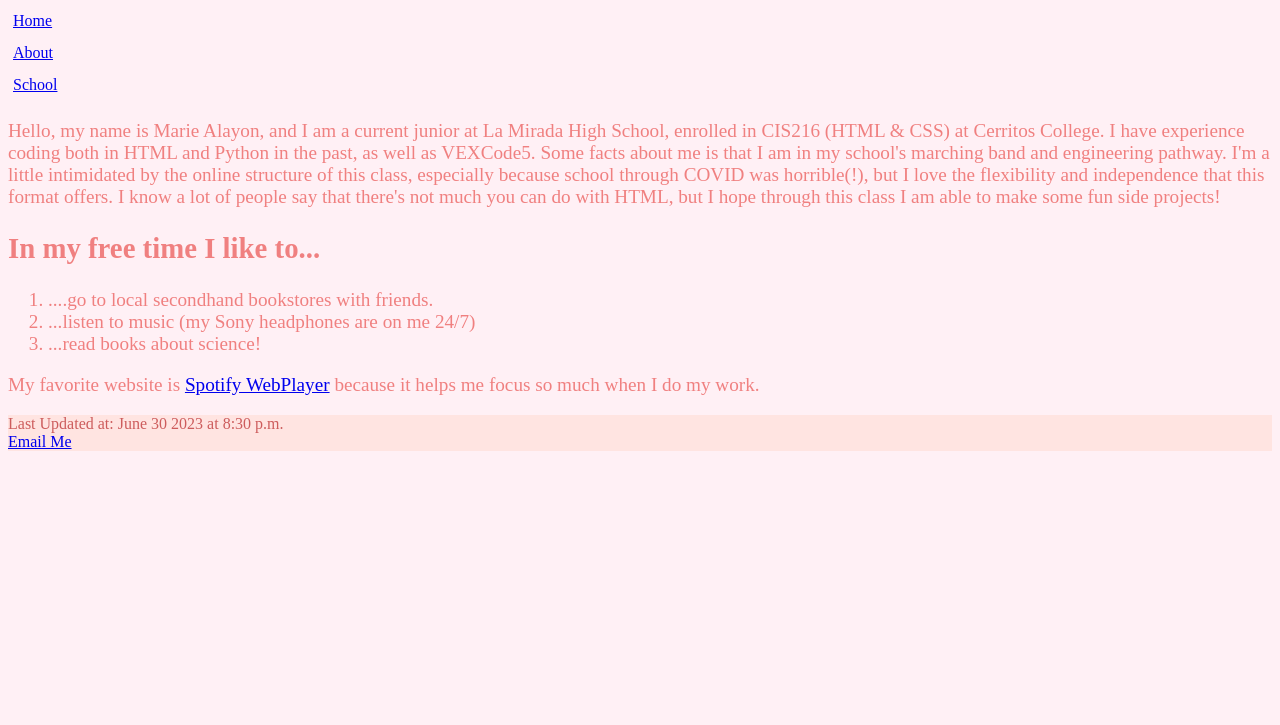
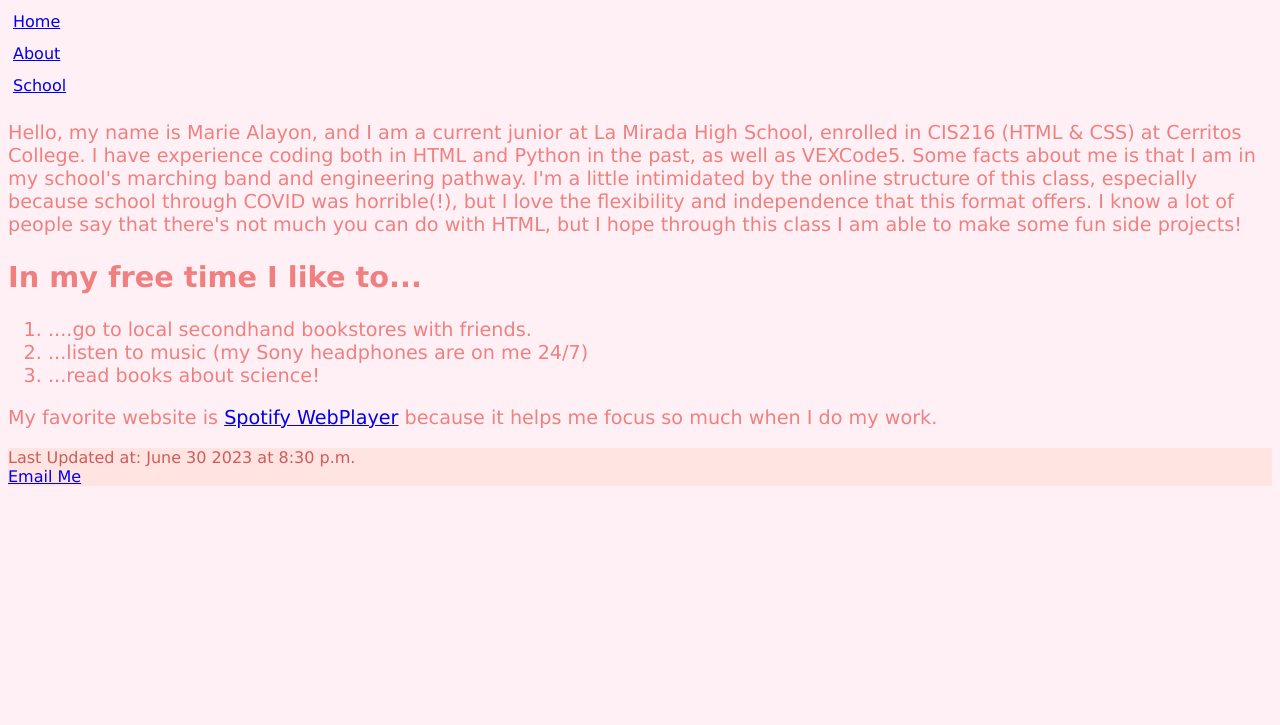
Before and after one commit to kailamariea227/CIS162, a plain HTML site: page index.html in a window 1280 px wide. Shown: the part 75-800 px from the top of the page. Drawn offline with Linux system fonts and the light colour scheme.

Commit message:
Add files via upload

```diff
--- a/main.css
+++ b/main.css
@@ -1,7 +1,7 @@
 body {
     background-color:rgb(255,240,245);
     color: rgb(219,112,147);
-    font-family: Segoe, Verdana sans-serif;
+    font-family: "Verdana", Verdana, sans-serif;
 }
 
 header {
```
